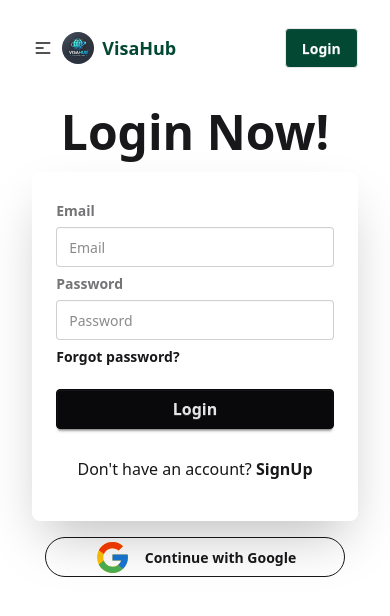
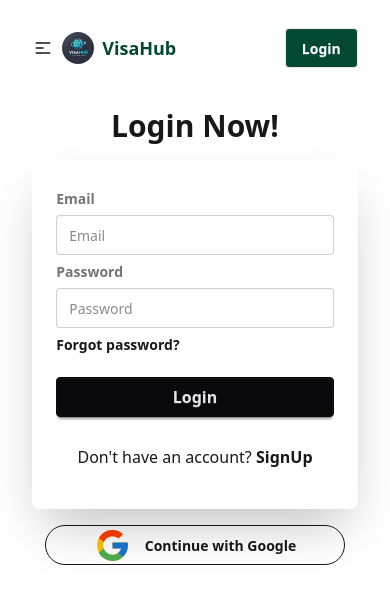
Before and after one commit to tainurrahaman/Visahub-a10-client, a React (Vite) app: page /login in a window 390 px wide. Shown: the top 616 px of the page. Built offline with nearby package versions, Linux system fonts and the light colour scheme; no server answers.

Commit message:
today's last commit(some responsi e correction in navbar)

```diff
--- a/src/Components/LatestVisa.jsx
+++ b/src/Components/LatestVisa.jsx
@@ -35,17 +35,17 @@ const LatestVisa = () => {
       {/* Heading and Description Section */}
       <Fade cascade>
         <div className="text-center w-full md:w-2/3 mx-auto pb-5 pt-5 md:pt-10">
-          <h2 className="text-2xl sm:text-3xl md:text-4xl font-bold">
+          <h2 className="text-2xl sm:text-2xl md:text-4xl font-bold">
             Explore the Newest Visa Opportunities
           </h2>
-          <p className="font-normal md:font-semibold text-base sm:text-lg md:text-xl p-4">
+          <p className="font-normal md:font-semibold text-base sm:text-lg md:text-xl p-0 md:p-4 pt-2 md:pt-0">
             Stay updated with the latest visa openings and opportunities
             available for travel, study, or work abroad.
           </p>
         </div>
 
         {/* Visa Cards Grid */}
-        <div className="grid grid-cols-1 sm:grid-cols-2 md:grid-cols-3 gap-3 md:gap-5 px-4 sm:px-6 lg:px-8">
+        <div className="grid grid-cols-1 sm:grid-cols-1 md:grid-cols-3 gap-3 md:gap-5 px-4 sm:px-6 lg:px-8">
           {latestData.map((visa) => (
             <div
               className="rounded-md bg-gray-100 p-3 md:p-5 hover:shadow-lg transition-shadow duration-300"
--- a/src/Components/Login.jsx
+++ b/src/Components/Login.jsx
@@ -51,7 +51,7 @@ const Login = () => {
       <div className="hero">
         <div className="hero-content flex-col mt-3 md:mt-10 w-full md:w-2/4 lg:w-1/3 h-auto">
           <div className="text-center mb-0 md:mb-10">
-            <h1 className="text-5xl font-bold">Login Now!</h1>
+            <h1 className="text-3xl md:text-5xl font-bold">Login Now!</h1>
           </div>
           <div className="card w-full shrink-0 shadow-2xl">
             <form onSubmit={handleLogin}>
```
